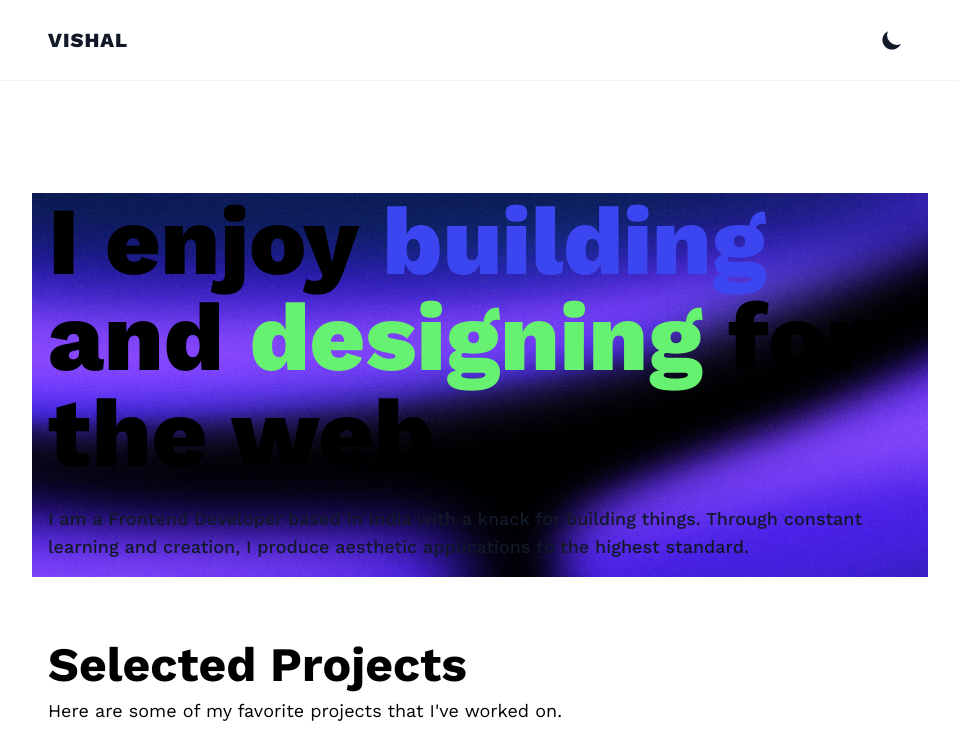
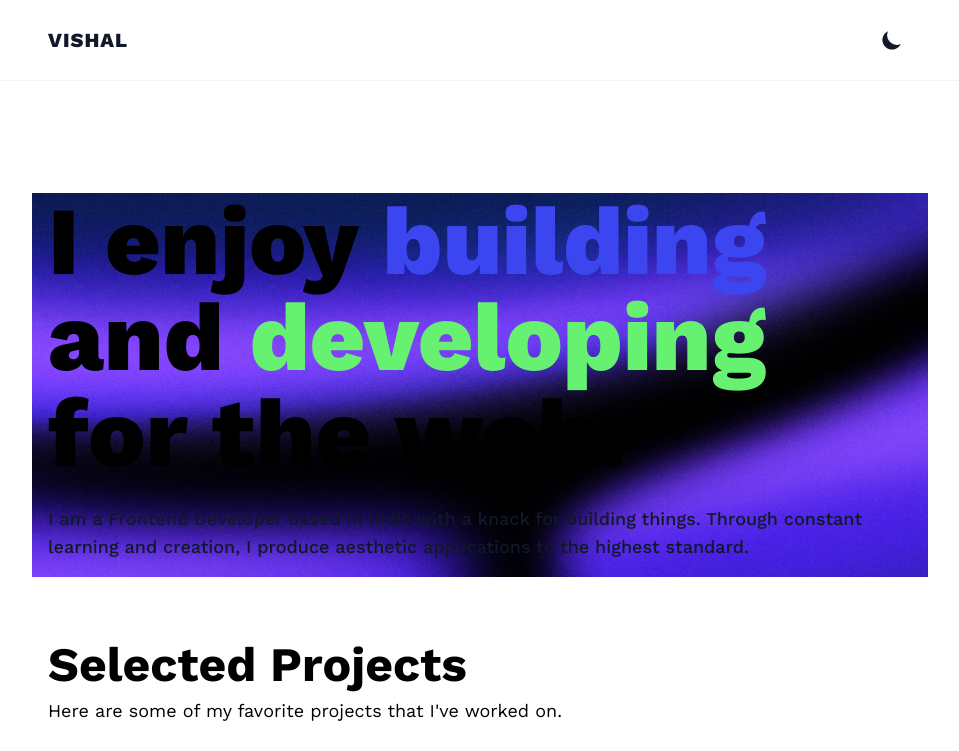
Before and after one commit to v1shalm/Vishal-portfolio, a Next.js app: page / in a window 1280 px wide. Shown: the top 751 px of the page, without its empty margins (160-1119 px from the left). Built offline with nearby package versions, Linux system fonts and the light colour scheme; no server answers.

Commit message:
changed hero text

```diff
--- a/components/Hero.jsx
+++ b/components/Hero.jsx
@@ -8,7 +8,7 @@ const Hero = () => {
 		<div className="container px-4 mx-auto relative ">
 			<div className="lg:space-x-5 lg:flex lg:flex-row item-center lg:-mx-4 flex flex-col-reverse text-left  ">
 				<motion.div className="lg:px-4 lg:mt-12 bg-cover bg-hero-pattern  ">
-					<h1 className="text-6xl  lg:text-8xl  font-extrabold  text-black dark:text-white  ">
+					<h1 className="text-6xl  lg:text-8xl   font-extrabold  text-black dark:text-white  ">
 						I enjoy{" "}
 						<span className="text-transparent bg-clip-text bg-[#3B46F1]">
 							building{" "}
@@ -16,7 +16,7 @@ const Hero = () => {
 						and{" "}
 						<span className="text-transparent bg-clip-text bg-[#66F270]">
 							{" "}
-							designing
+							developing
 						</span>{" "}
 						for the web.
 					</h1>
```
